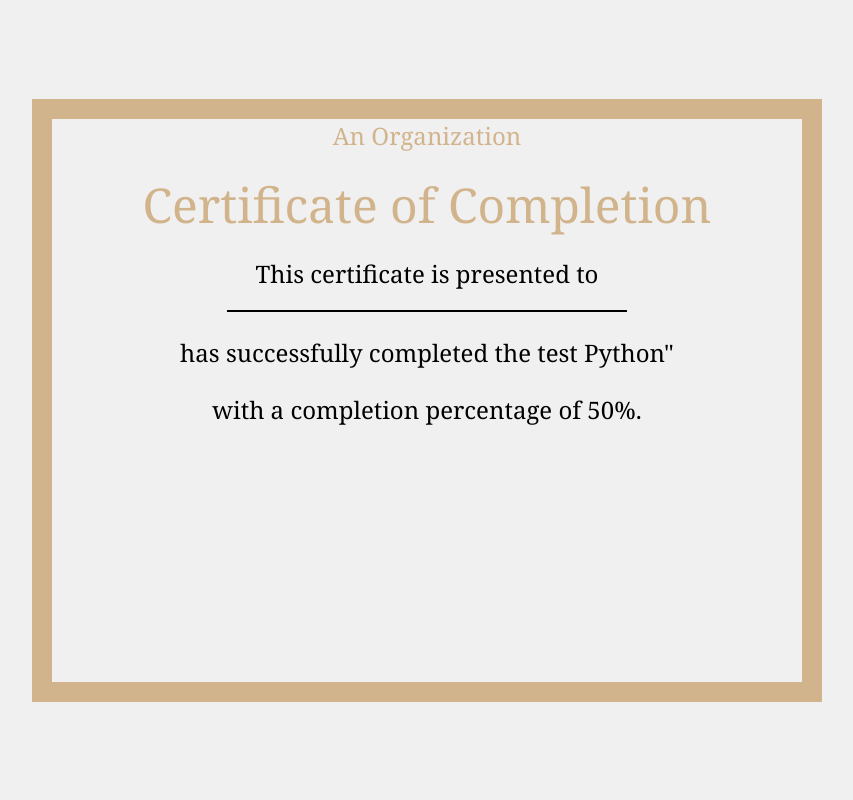
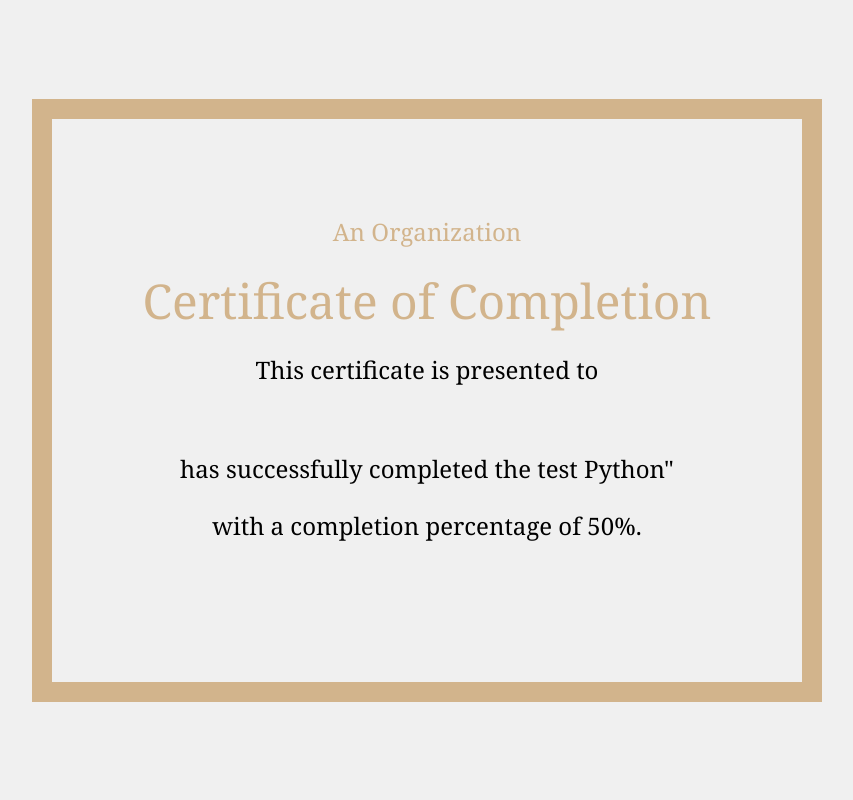
Before and after one commit to nusratullo-urolov/python_course, a Django app: page /certificate/ in a window 1280 px wide. Shown: the whole page, without its empty margins (213-1066 px from the left). Run offline with Django 4.2, Linux system fonts and the light colour scheme; a user stored in the database is signed in; data comes from the database, SQL or seed files in the repository.

Commit message:
change template

```diff
--- a/apps/views.py
+++ b/apps/views.py
@@ -2,11 +2,13 @@
 from django.shortcuts import render, redirect
 
 from apps.models import Contact
+from users.models import User
 
 
 # @login_required(login_url='/users/sign-in')
 def home(request):
-    return render(request, 'birinchi_bet.html')
+    students = User.objects.all().count()
+    return render(request, 'birinchi_bet.html', {'students': students})
 
 @login_required(login_url='/users/sign-in')
 def kirish(request):
--- a/templates/base.html
+++ b/templates/base.html
@@ -22,9 +22,9 @@
 {#              <li class="nav-item">#}
 {#                <a class="nav-link active" aria-current="page" href="{% url 'my_tests' %}">My Tests</a>#}
 {#              </li>#}
-              <!-- <li class="nav-item">
+               <li class="nav-item">
                 <a class="nav-link active" aria-current="page" href="{% url 'my_results' %}">My Results</a>
-              </li> -->
+              </li>
 {#              <li class="nav-item">#}
 {#                <a class="nav-link" href="{% url 'create_test' %}">Create Test</a>#}
 {#              </li>#}
--- a/templates/birinchi_bet.html
+++ b/templates/birinchi_bet.html
@@ -71,7 +71,7 @@
             <div class="box">
                 <i class="fas fa-user-graduate"></i>
                 <div class="content">
-                    <h3>1200+</h3>
+                    <h3>{{ students }}+</h3>
                     <p>студенты</p>
                 </div>
             </div>
--- a/templates/certificate.html
+++ b/templates/certificate.html
@@ -6,7 +6,9 @@
             margin: 0;
             padding: 0;
             height: 100%;
+            text-align: center; /* Center align all text */
         }
+
         body {
             color: black;
             font-family: Georgia, serif;
@@ -16,32 +18,44 @@
             align-items: center;
             background-color: #f0f0f0; /* Optional: Change the background color */
         }
+
         .container {
             border: 20px solid tan;
             width: 750px;
             height: 563px;
-            text-align: center;
+            text-align: center; /* Barcha matnni o'rtaga joylashtirish */
+            display: flex;
+            flex-direction: column;
+            justify-content: center;
+            align-items: center;
         }
+
         .logo {
             color: tan;
+            margin-bottom: 20px;
         }
+
         .marquee {
             color: tan;
             font-size: 48px;
-            margin: 20px;
+            margin-bottom: 20px;
         }
+
         .assignment {
-            margin: 20px;
+            margin-bottom: 20px;
         }
+
         .person {
             border-bottom: 2px solid black;
             font-size: 32px;
             font-style: italic;
-            margin: 20px auto;
-            width: 400px;
+            margin-bottom: 20px;
+            width: fit-content; /* Elementni matn bo'ylab kengaytirish */
         }
+
         .reason {
-            margin: 20px;
+            margin-bottom: 20px;
+            text-align: center; /* Matnni o'rtaga joylashtirish */
         }
     </style>
 </head>
```
Lines whose indentation alone changed are shown as unchanged.
